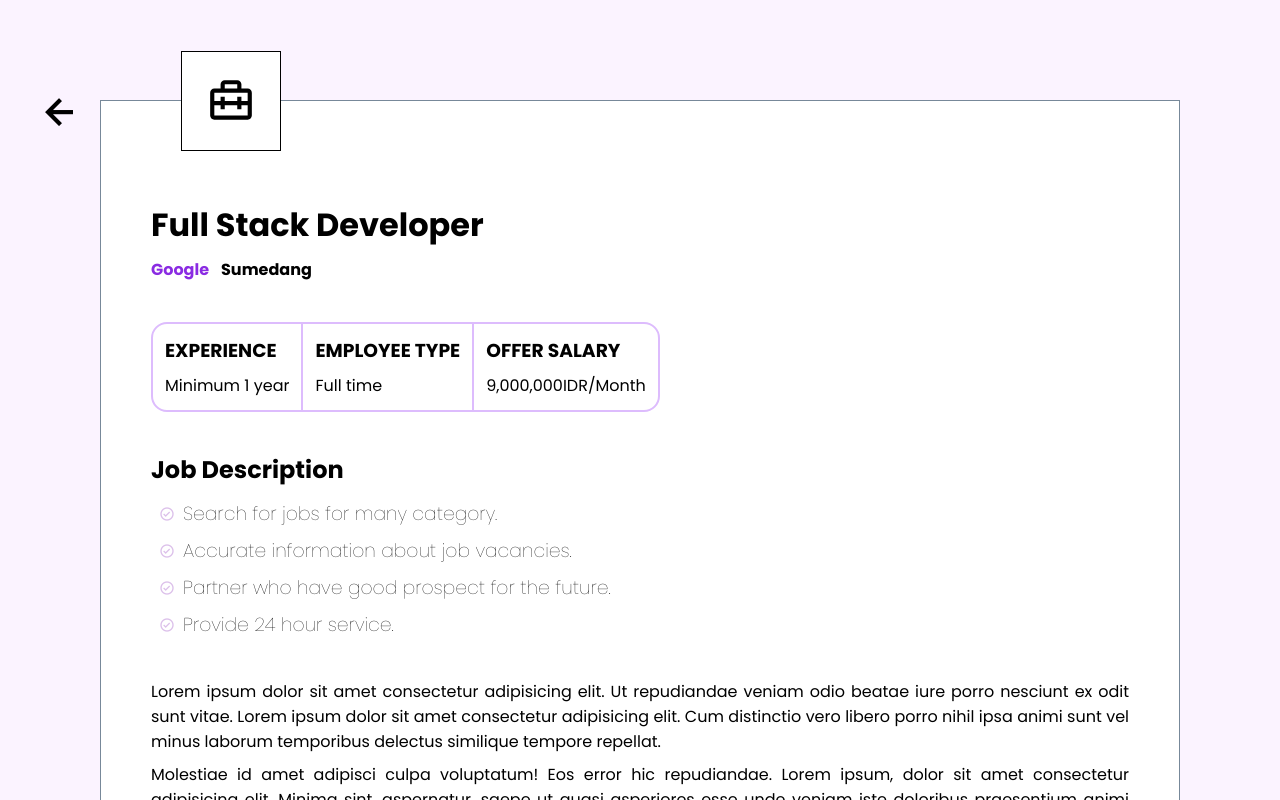
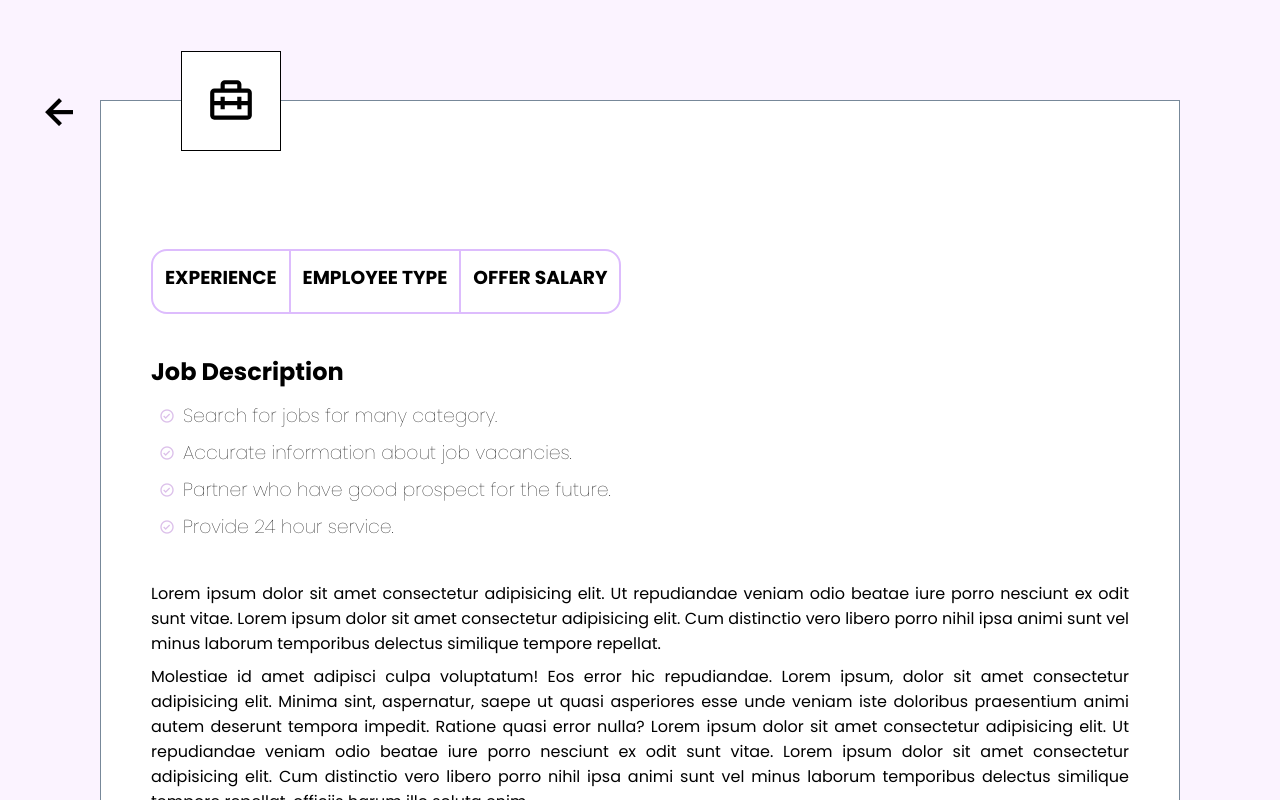
Before and after one commit to FrontEnd-22-jaya/React-FE22, a React (Vite) app: page /JobDetail/1 in a window 1280 px wide. Shown: the top 800 px of the page. Built offline with nearby package versions, Linux system fonts and the light colour scheme.

Commit message:
link page

```diff
--- a/src/Pages/JobDetail.jsx
+++ b/src/Pages/JobDetail.jsx
@@ -25,6 +25,24 @@ const JobDetail = () => {
     console.log("succes apply");
   };
 
+  const JOB_EP = `https://634f64bddf22c2af7b504acd.mockapi.io/jobsidian/jobs `;
+
+  const [jobs, setJobs] = useState([]);
+  const [errors, setErrors] = useState([]);
+  const [loading, setLoading] = useState(false);
+
+  async function GetDataJobs() {
+    try {
+      let resp = await axios.get(JOB_EP);
+      setJobs(resp.data);
+      setLoading(true);
+      console.log(resp.data);
+    } catch (e) {
+      setErrors(e.message);
+      console.log(e.code);
+    }
+  }
+
   return (
     <>
       <i
@@ -40,26 +58,26 @@ const JobDetail = () => {
           </div>
           <div id="jobAddress">
             <h1 id="h-posisi">
-              <b>Full Stack Developer</b>
+              <b>{jobs.name}</b>
             </h1>
             <div id="h-company">
-              <h4 id="company">Google</h4>
-              <h4 id="address">Sumedang</h4>
+              <h4 id="company">{jobs.company}</h4>
+              <h4 id="address">{jobs.city}</h4>
             </div>
           </div>
 
           <div id="termAndCond">
             <div id="r-exp">
               <h3 id="h-exp">EXPERIENCE</h3>
-              <p id="p-exp">Minimum 1 year</p>
+              <p id="p-exp">{jobs.exp}</p>
             </div>
             <div id="r-empl">
               <h3 id="h-empl">EMPLOYEE TYPE</h3>
-              <p id="p-empl">Full time</p>
+              <p id="p-empl">{jobs.employee}</p>
             </div>
             <div id="r-offer">
               <h3 id="h-offer">OFFER SALARY</h3>
-              <p id="p-offer">9,000,000IDR/Month</p>
+              <p id="p-offer">{jobs.salary}</p>
             </div>
           </div>
 
```
